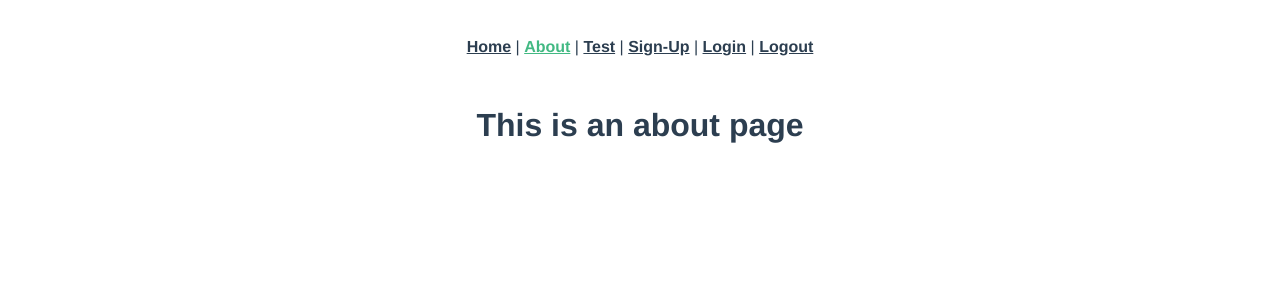
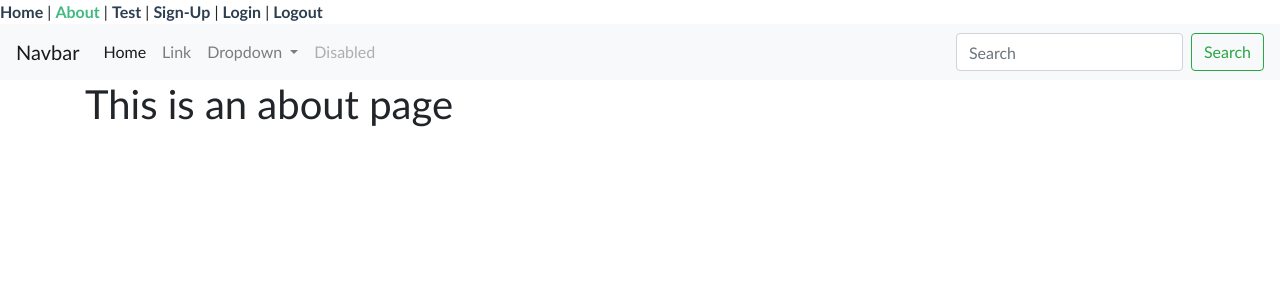
Before and after one commit to fionaian/mini_capstone_frontend, a Vue app: page /about in a window 1280 px wide. Shown: the top 300 px of the page. Built offline with nearby package versions, Linux system fonts and the light colour scheme.

Commit message:
add bootstraps

```diff
--- a/public/index.html
+++ b/public/index.html
@@ -1,17 +1,47 @@
 <!DOCTYPE html>
 <html lang="en">
   <head>
-    <meta charset="utf-8">
-    <meta http-equiv="X-UA-Compatible" content="IE=edge">
-    <meta name="viewport" content="width=device-width,initial-scale=1.0">
-    <link rel="icon" href="<%= BASE_URL %>favicon.ico">
-    <title>mini_capstone_frontend</title>
+    <meta charset="utf-8" />
+    <meta http-equiv="X-UA-Compatible" content="IE=edge" />
+    <meta name="viewport" content="width=device-width,initial-scale=1.0" />
+    <link rel="icon" href="<%= BASE_URL %>favicon.ico" />
+
+    <!-- Bootstrap CSS -->
+    <link
+      rel="stylesheet"
+      href="https://stackpath.bootstrapcdn.com/bootstrap/4.1.3/css/bootstrap.min.css"
+      integrity="sha384-MCw98/SFnGE8fJT3GXwEOngsV7Zt27NXFoaoApmYm81iuXoPkFOJwJ8ERdknLPMO"
+      crossorigin="anonymous"
+    />
+
+    <title>cookbook_frontend_app</title>
   </head>
   <body>
     <noscript>
-      <strong>We're sorry but mini_capstone_frontend doesn't work properly without JavaScript enabled. Please enable it to continue.</strong>
+      <strong>
+        We're sorry but mini_capstone_frontend doesn't work properly without JavaScript enabled. Please enable it to
+        continue.
+      </strong>
     </noscript>
     <div id="app"></div>
     <!-- built files will be auto injected -->
+
+    <!-- Optional JavaScript -->
+    <!-- jQuery first, then Popper.js, then Bootstrap JS -->
+    <script
+      src="https://code.jquery.com/jquery-3.3.1.slim.min.js"
+      integrity="sha384-q8i/X+965DzO0rT7abK41JStQIAqVgRVzpbzo5smXKp4YfRvH+8abtTE1Pi6jizo"
+      crossorigin="anonymous"
+    ></script>
+    <script
+      src="https://cdnjs.cloudflare.com/ajax/libs/popper.js/1.14.3/umd/popper.min.js"
+      integrity="sha384-ZMP7rVo3mIykV+2+9J3UJ46jBk0WLaUAdn689aCwoqbBJiSnjAK/l8WvCWPIPm49"
+      crossorigin="anonymous"
+    ></script>
+    <script
+      src="https://stackpath.bootstrapcdn.com/bootstrap/4.1.3/js/bootstrap.min.js"
+      integrity="sha384-ChfqqxuZUCnJSK3+MXmPNIyE6ZbWh2IMqE241rYiqJxyMiZ6OW/JmZQ5stwEULTy"
+      crossorigin="anonymous"
+    ></script>
   </body>
 </html>
--- a/src/App.vue
+++ b/src/App.vue
@@ -13,22 +13,66 @@
       |
       <router-link to="/logout">Logout</router-link>
     </div>
+
+    <nav class="navbar navbar-expand-lg navbar-light bg-light">
+      <a class="navbar-brand" href="#">Navbar</a>
+      <button
+        class="navbar-toggler"
+        type="button"
+        data-toggle="collapse"
+        data-target="#navbarSupportedContent"
+        aria-controls="navbarSupportedContent"
+        aria-expanded="false"
+        aria-label="Toggle navigation"
+      >
+        <span class="navbar-toggler-icon"></span>
+      </button>
+
+      <div class="collapse navbar-collapse" id="navbarSupportedContent">
+        <ul class="navbar-nav mr-auto">
+          <li class="nav-item active">
+            <a class="nav-link" href="#">
+              Home
+              <span class="sr-only">(current)</span>
+            </a>
+          </li>
+          <li class="nav-item">
+            <a class="nav-link" href="#">Link</a>
+          </li>
+          <li class="nav-item dropdown">
+            <a
+              class="nav-link dropdown-toggle"
+              href="#"
+              id="navbarDropdown"
+              role="button"
+              data-toggle="dropdown"
+              aria-haspopup="true"
+              aria-expanded="false"
+            >
+              Dropdown
+            </a>
+            <div class="dropdown-menu" aria-labelledby="navbarDropdown">
+              <a class="dropdown-item" href="#">Action</a>
+              <a class="dropdown-item" href="#">Another action</a>
+              <div class="dropdown-divider"></div>
+              <a class="dropdown-item" href="#">Something else here</a>
+            </div>
+          </li>
+          <li class="nav-item">
+            <a class="nav-link disabled" href="#">Disabled</a>
+          </li>
+        </ul>
+        <form class="form-inline my-2 my-lg-0">
+          <input class="form-control mr-sm-2" type="search" placeholder="Search" aria-label="Search" />
+          <button class="btn btn-outline-success my-2 my-sm-0" type="submit">Search</button>
+        </form>
+      </div>
+    </nav>
     <router-view />
   </div>
 </template>
 
 <style>
-#app {
-  font-family: "Avenir", Helvetica, Arial, sans-serif;
-  -webkit-font-smoothing: antialiased;
-  -moz-osx-font-smoothing: grayscale;
-  text-align: center;
-  color: #2c3e50;
-}
-#nav {
-  padding: 30px;
-}
-
 #nav a {
   font-weight: bold;
   color: #2c3e50;
@@ -37,4 +81,8 @@
 #nav a.router-link-exact-active {
   color: #42b983;
 }
+
+body {
+  font-family: Futura, "Trebuchet MS", Arial, sans-serif;
+}
 </style>
--- a/src/views/About.vue
+++ b/src/views/About.vue
@@ -1,5 +1,5 @@
 <template>
-  <div class="about">
+  <div class="container about">
     <h1>This is an about page</h1>
   </div>
 </template>
--- a/src/views/Home.vue
+++ b/src/views/Home.vue
@@ -1,5 +1,5 @@
 <template>
-  <div class="home">
+  <div class="container home">
     <h1>New Product</h1>
     Name:
     <input v-model="name" type="text" />
--- a/src/views/Test.vue
+++ b/src/views/Test.vue
@@ -1,5 +1,5 @@
 <template>
-  <div class="test">
+  <div class="container test">
     <h1>This is a test page</h1>
   </div>
 </template>
```
